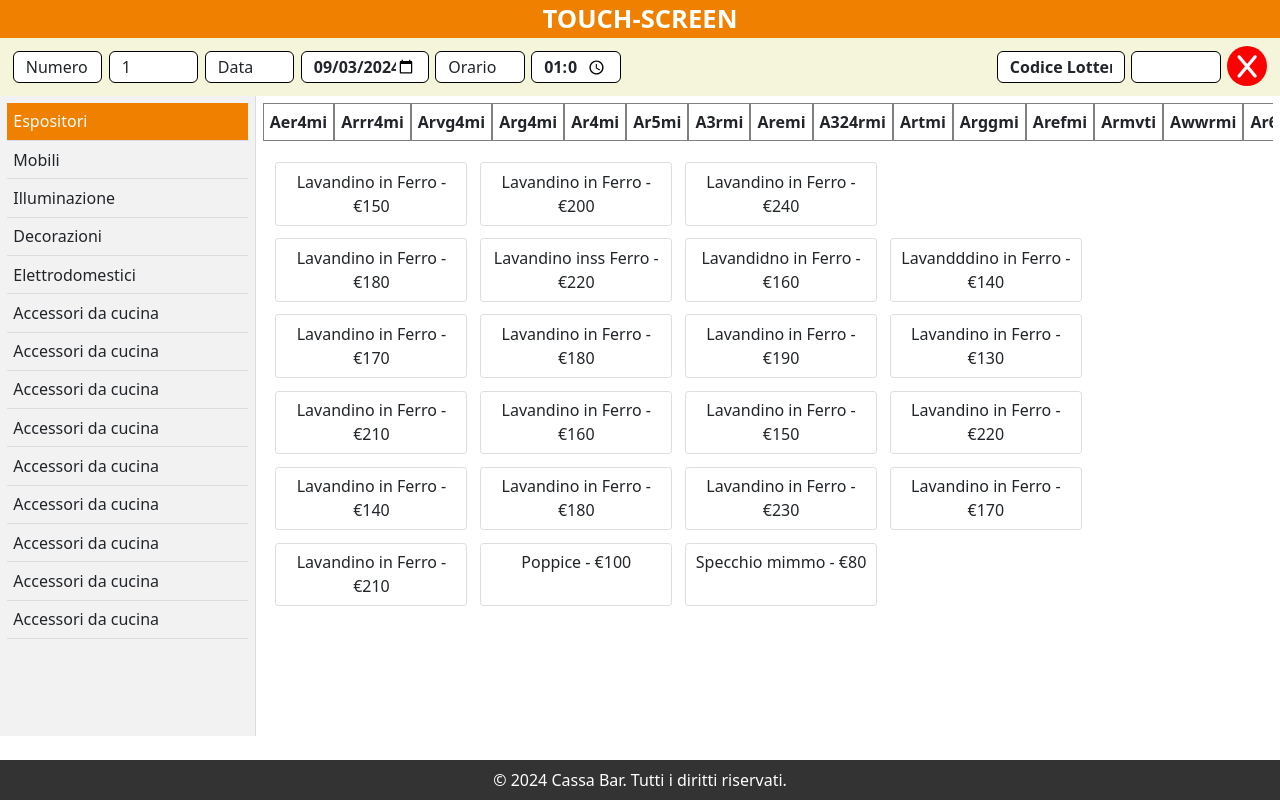
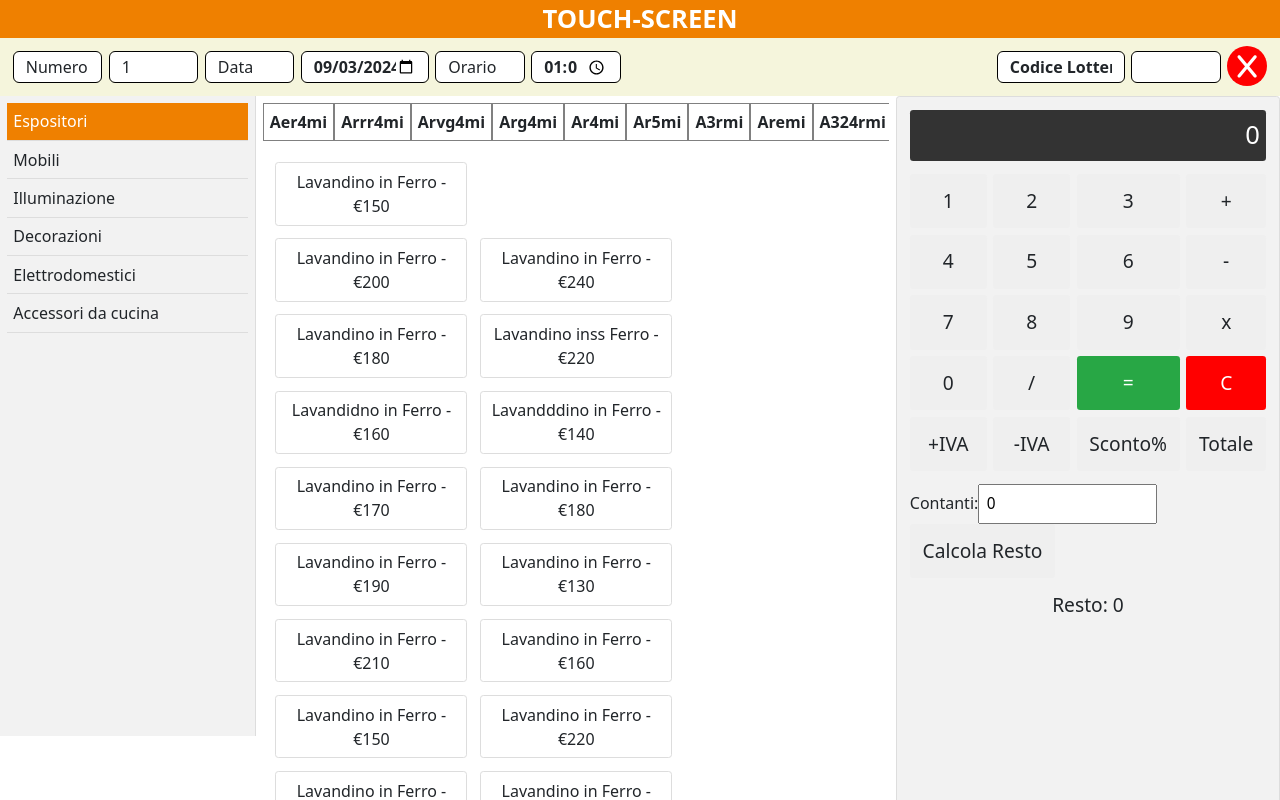
Before and after one commit to alessandropanico/CassaPassaparola, an Angular app: page /touchscreen in a window 1280 px wide. Shown: the top 800 px of the page. Built offline with nearby package versions, Linux system fonts and the light colour scheme.

Commit message:
continuo...

```diff
--- a/src/app/app.module.ts
+++ b/src/app/app.module.ts
@@ -8,6 +8,7 @@ import { HomeComponent } from './pagine/home/home.component';
 import { FooterComponent } from './shared/footer/footer.component';
 import { VenditaComponent } from './pagine/vendita/vendita/vendita.component';
 import { TouchScreenComponent } from './pagine/vendita/touch-screen/touch-screen.component';
+import { FormsModule } from '@angular/forms';
 
 @NgModule({
   declarations: [
@@ -20,7 +21,8 @@ import { TouchScreenComponent } from './pagine/vendita/touch-screen/touch-screen
   imports: [
     BrowserModule,
     AppRoutingModule,
-    RouterModule
+    RouterModule,
+    FormsModule
   ],
   providers: [
     provideClientHydration()
--- a/src/app/pagine/vendita/touch-screen/touch-screen.component.css
+++ b/src/app/pagine/vendita/touch-screen/touch-screen.component.css
@@ -171,3 +171,79 @@
   padding: 0.521vw;
   text-align: center;
 }
+
+
+/*----------------------*/
+.calcolatrice-container {
+  width: 30%;
+  background-color: #f2f2f2;
+  border: 0.052vw solid #ddd;
+  border-radius: 0.26vw;
+  padding: 1vw;
+  display: flex;
+  flex-direction: column;
+  align-items: center;
+  margin: 0;
+}
+
+.display {
+  background-color: #333;
+  color: white;
+  font-size: 2vw;
+  width: 100%;
+  text-align: right;
+  padding: 0.5vw;
+  border-radius: 0.26vw;
+  margin-bottom: 1vw;
+}
+
+.buttons {
+  display: grid;
+  grid-template-columns: repeat(4, 1fr);
+  grid-gap: 0.5vw;
+}
+
+.btn {
+  padding: 1vw;
+  background-color: #efefef;
+  border: none;
+  font-size: 1.5vw;
+  cursor: pointer;
+  border-radius: 0.26vw;
+  text-align: center;
+}
+
+.btn:hover {
+  background-color: #ddd;
+}
+
+.operazione {
+  background-color: #ef8000;
+  color: white;
+}
+
+.uguale {
+  background-color: #28a745;
+  color: white;
+}
+
+.reset {
+  background-color: red;
+  color: white;
+}
+
+.pagamento {
+  margin-top: 1vw;
+}
+
+.pagamento input {
+  width: 50%;
+  padding: 0.5vw;
+  font-size: 1.2vw;
+  margin-right: 1vw;
+}
+
+.resto-display {
+  margin-top: 1vw;
+  font-size: 1.5vw;
+}
--- a/src/app/pagine/vendita/touch-screen/touch-screen.component.html
+++ b/src/app/pagine/vendita/touch-screen/touch-screen.component.html
@@ -4,7 +4,7 @@
   </div>
 </div>
 
-<!-- Sezione esistente -->
+<!-- Sezione Esistente -->
 <section class="sezione1">
   <div class="contInput">
     <input class="form-control myForm" value="Numero" readonly />
@@ -27,8 +27,7 @@
       <input class="form-control formPers2" value="Codice Lotteria" readonly />
       <span class="spazio"></span>
       <input class="form-control myForm" type="text" id="inputCodice">
-      <div class="bordoX" >
-
+      <div class="bordoX">
         <i class="fa-solid fa-x" (click)="resetInput()"></i>
       </div>
     </div>
@@ -36,7 +35,6 @@
 </section>
 
 <!-- Nuova Sezione con Griglia e Pannello Laterale -->
-<!-- Layout Principale -->
 <div class="layout-container">
   <!-- Sidebar delle Categorie -->
   <div class="sidebar">
@@ -50,25 +48,14 @@
 
 
 
-  <!--CALCOLATRICE-->
-
-
-
-
-
-
-
   <!-- Griglia Centrale -->
   <div class="grid">
-    <!-- Intestazioni delle Colonne -->
     <div class="header-row">
       <div *ngFor="let tipologia of tipologie" class="header-cell" (click)="selezionaTipologia(tipologia)"
         [class.active]="tipologia === tipologiaSelezionata">
         {{ tipologia }}
       </div>
     </div>
-
-    <!-- Mostra gli articoli raggruppati per tipologia -->
     <div class="grid-content">
       <ng-container *ngIf="tipologiaSelezionata; else mostraTuttiArticoli">
         <div class="grid-column">
@@ -77,8 +64,6 @@
           </div>
         </div>
       </ng-container>
-
-      <!-- Mostra tutti gli articoli se nessuna tipologia è selezionata -->
       <ng-template #mostraTuttiArticoli>
         <div class="grid-column" *ngFor="let tipologia of tipologie">
           <div class="grid-item" *ngFor="let articolo of articoliFiltrati[tipologia]">
@@ -88,6 +73,49 @@
       </ng-template>
     </div>
   </div>
+
+
+
+  <!-- Sezione della Calcolatrice -->
+  <!-- Sezione della Calcolatrice -->
+<div class="calcolatrice-container">
+  <div class="display">{{ espressione || '0' }}</div>
+  <div class="buttons">
+    <button class="btn" (click)="aggiungiNumero('1')">1</button>
+    <button class="btn" (click)="aggiungiNumero('2')">2</button>
+    <button class="btn" (click)="aggiungiNumero('3')">3</button>
+    <button class="btn" (click)="aggiungiOperazione('+')">+</button>
+    <button class="btn" (click)="aggiungiNumero('4')">4</button>
+    <button class="btn" (click)="aggiungiNumero('5')">5</button>
+    <button class="btn" (click)="aggiungiNumero('6')">6</button>
+    <button class="btn" (click)="aggiungiOperazione('-')">-</button>
+    <button class="btn" (click)="aggiungiNumero('7')">7</button>
+    <button class="btn" (click)="aggiungiNumero('8')">8</button>
+    <button class="btn" (click)="aggiungiNumero('9')">9</button>
+    <button class="btn" (click)="aggiungiOperazione('*')">x</button>
+    <button class="btn" (click)="aggiungiNumero('0')">0</button>
+    <button class="btn" (click)="aggiungiOperazione('/')">/</button>
+    <button class="btn uguale" (click)="calcola()">=</button>
+    <button class="btn reset" (click)="reset()">C</button>
+    <button class="btn" (click)="aggiungiIva()">+IVA</button>
+    <button class="btn" (click)="rimuoviIva()">-IVA</button>
+    <button class="btn" (click)="applicaSconto()">Sconto%</button>
+    <button class="btn" (click)="totale()">Totale</button>
+  </div>
+
+  <div class="pagamento">
+    <label for="pagaContanti">Contanti: </label>
+    <input type="number" id="pagaContanti" placeholder="Inserisci importo" [(ngModel)]="importoPagamento">
+    <button class="btn" (click)="calcolaResto()">Calcola Resto</button>
+  </div>
+
+  <div class="resto-display">
+    Resto: <span id="resto">{{ resto || '0' }}</span>
+  </div>
 </div>
 
-<app-footer></app-footer>
+
+
+
+
+</div>
--- a/src/app/pagine/vendita/touch-screen/touch-screen.component.ts
+++ b/src/app/pagine/vendita/touch-screen/touch-screen.component.ts
@@ -1,9 +1,10 @@
 import { Component, OnInit } from '@angular/core';
+
 
 interface Articolo {
   nome: string;
   tipologia: string;
-  prezzo: number; // Aggiunta della proprietà 'prezzo'
+  prezzo: number;
 }
 
 interface Categoria {
@@ -22,7 +23,14 @@ export class TouchScreenComponent implements OnInit {
   categoriaSelezionata: Categoria | null = null;
   articoliFiltrati: { [key: string]: Articolo[] } = {};
   tipologie: string[] = [];
-  tipologiaSelezionata: string | null = null; // Variabile per tracciare la tipologia selezionata
+  tipologiaSelezionata: string | null = null;
+
+  espressione: string = '';
+  risultato: number = 0;
+  iva: number = 22; // IVA al 22%
+  sconto: number = 0;
+  importoPagamento: number = 0;
+  resto: number = 0;
 
   ngOnInit(): void {
     this.setCurrentDate();
@@ -35,44 +43,30 @@ export class TouchScreenComponent implements OnInit {
     }
   }
 
-
-
   setCurrentDate(): void {
     const now = new Date();
-    const year = now.getFullYear();
-    const month = (now.getMonth() + 1).toString().padStart(2, '0');
-    const day = now.getDate().toString().padStart(2, '0');
-    this.currentDate = `${year}-${month}-${day}`;
+    this.currentDate = now.toISOString().split('T')[0];
   }
 
   setCurrentTime(): void {
     const now = new Date();
-    const hours = now.getHours().toString().padStart(2, '0');
-    const minutes = now.getMinutes().toString().padStart(2, '0');
-    this.currentTime = `${hours}:${minutes}`;
+    this.currentTime = now.toTimeString().split(':').slice(0, 2).join(':');
   }
 
   selezionaCategoria(categoria: Categoria): void {
     this.categoriaSelezionata = categoria;
     this.articoliFiltrati = {};
-
-    // Raggruppa gli articoli per tipologia
     categoria.articoli.forEach((articolo) => {
       if (!this.articoliFiltrati[articolo.tipologia]) {
         this.articoliFiltrati[articolo.tipologia] = [];
       }
       this.articoliFiltrati[articolo.tipologia].push(articolo);
     });
-
-    // Estrai le tipologie
     this.tipologie = Object.keys(this.articoliFiltrati);
-
-    // Imposta tipologia selezionata su null per visualizzare tutto all'inizio
     this.tipologiaSelezionata = null;
   }
 
   selezionaTipologia(tipologia: string | null): void {
-    // Aggiorna la variabile tipologiaSelezionata con la tipologia cliccata
     this.tipologiaSelezionata = tipologia;
   }
 
@@ -82,6 +76,107 @@ export class TouchScreenComponent implements OnInit {
       inputElement.value = '';
     }
   }
+
+  aggiungiNumero(numero: string): void {
+    this.espressione += numero;
+  }
+
+  aggiungiOperazione(operazione: string): void {
+    this.espressione += ` ${operazione} `;
+  }
+
+  calcola(): void {
+    try {
+      this.risultato = this.calcolaEspressione(this.espressione);
+      this.espressione = this.risultato.toString();
+    } catch (error) {
+      console.error('Errore nel calcolo:', error);
+      this.risultato = 0;
+      this.espressione = '';
+    }
+  }
+
+  reset(): void {
+    this.espressione = '';
+    this.risultato = 0;
+  }
+
+  aggiungiIva(): void {
+    this.risultato += (this.risultato * this.iva) / 100;
+    this.espressione = this.risultato.toString();
+  }
+
+  rimuoviIva(): void {
+    this.risultato /= (1 + this.iva / 100);
+    this.espressione = this.risultato.toString();
+  }
+
+  applicaSconto(): void {
+    this.risultato -= (this.risultato * this.sconto) / 100;
+    this.espressione = this.risultato.toString();
+  }
+
+  totale(): void {
+    this.espressione = this.risultato.toString();
+  }
+
+  calcolaResto(): void {
+    this.resto = this.importoPagamento - this.risultato;
+  }
+
+  calcolaEspressione(espressione: string): number {
+    try {
+      // Rimuovi spazi all'inizio e alla fine dell'espressione
+      espressione = espressione.trim();
+
+      // Converte l'espressione in un array di parti, separando per gli spazi
+      const parti = espressione.split(' ').filter(p => p !== '');
+
+      if (parti.length < 3) {
+        throw new Error('Espressione non valida');
+      }
+
+      // Inizializza il risultato con il primo valore
+      let risultato: number = parseFloat(parti[0]);
+
+      // Itera attraverso le parti dell'espressione
+      for (let i = 1; i < parti.length; i += 2) {
+        const operatore = parti[i];
+        const valore = parseFloat(parti[i + 1]);
+
+        if (isNaN(valore)) {
+          throw new Error('Valore non valido');
+        }
+
+        switch (operatore) {
+          case '+':
+            risultato += valore;
+            break;
+          case '-':
+            risultato -= valore;
+            break;
+          case '*':
+            risultato *= valore;
+            break;
+          case '/':
+            if (valore === 0) {
+              throw new Error('Divisione per zero');
+            }
+            risultato /= valore;
+            break;
+          default:
+            throw new Error('Operatore non valido');
+        }
+      }
+
+      return risultato;
+    } catch (error) {
+      console.error('Errore nel calcolo dell\'espressione:', error);
+      return 0;
+    }
+  }
+
+
 
   categorie: Categoria[] = [
     {
@@ -163,109 +258,5 @@ export class TouchScreenComponent implements OnInit {
         { nome: 'Tostapane', tipologia: 'Elettrodomestici', prezzo: 40 },
       ],
     },
-
-
-    {
-      nome: 'Accessori da cucina',
-      articoli: [
-        { nome: 'Pentola in acciaio', tipologia: 'Pentole', prezzo: 80 },
-        { nome: 'Set di coltelli', tipologia: 'Coltelli', prezzo: 120 },
-        { nome: 'Tagliere in legno', tipologia: 'Taglieri', prezzo: 30 },
-        { nome: 'Bollitore elettrico', tipologia: 'Elettrodomestici', prezzo: 50 },
-        { nome: 'Tostapane', tipologia: 'Elettrodomestici', prezzo: 40 },
-      ],
-    },
-
-
-    {
-      nome: 'Accessori da cucina',
-      articoli: [
-        { nome: 'Pentola in acciaio', tipologia: 'Pentole', prezzo: 80 },
-        { nome: 'Set di coltelli', tipologia: 'Coltelli', prezzo: 120 },
-        { nome: 'Tagliere in legno', tipologia: 'Taglieri', prezzo: 30 },
-        { nome: 'Bollitore elettrico', tipologia: 'Elettrodomestici', prezzo: 50 },
-        { nome: 'Tostapane', tipologia: 'Elettrodomestici', prezzo: 40 },
-      ],
-    },
-
-
-    {
-      nome: 'Accessori da cucina',
-      articoli: [
-        { nome: 'Pentola in acciaio', tipologia: 'Pentole', prezzo: 80 },
-        { nome: 'Set di coltelli', tipologia: 'Coltelli', prezzo: 120 },
-        { nome: 'Tagliere in legno', tipologia: 'Taglieri', prezzo: 30 },
-        { nome: 'Bollitore elettrico', tipologia: 'Elettrodomestici', prezzo: 50 },
-        { nome: 'Tostapane', tipologia: 'Elettrodomestici', prezzo: 40 },
-      ],
-    },
-
-
-
-    {
-      nome: 'Accessori da cucina',
-      articoli: [
-        { nome: 'Pentola in acciaio', tipologia: 'Pentole', prezzo: 80 },
-        { nome: 'Set di coltelli', tipologia: 'Coltelli', prezzo: 120 },
-        { nome: 'Tagliere in legno', tipologia: 'Taglieri', prezzo: 30 },
-        { nome: 'Bollitore elettrico', tipologia: 'Elettrodomestici', prezzo: 50 },
-        { nome: 'Tostapane', tipologia: 'Elettrodomestici', prezzo: 40 },
-      ],
-    },
-
-
-
-    {
-      nome: 'Accessori da cucina',
-      articoli: [
-        { nome: 'Pentola in acciaio', tipologia: 'Pentole', prezzo: 80 },
-        { nome: 'Set di coltelli', tipologia: 'Coltelli', prezzo: 120 },
-        { nome: 'Tagliere in legno', tipologia: 'Taglieri', prezzo: 30 },
-        { nome: 'Bollitore elettrico', tipologia: 'Elettrodomestici', prezzo: 50 },
-        { nome: 'Tostapane', tipologia: 'Elettrodomestici', prezzo: 40 },
-      ],
-    },
-
-
-
-    {
-      nome: 'Accessori da cucina',
-      articoli: [
-        { nome: 'Pentola in acciaio', tipologia: 'Pentole', prezzo: 80 },
-        { nome: 'Set di coltelli', tipologia: 'Coltelli', prezzo: 120 },
-        { nome: 'Tagliere in legno', tipologia: 'Taglieri', prezzo: 30 },
-        { nome: 'Bollitore elettrico', tipologia: 'Elettrodomestici', prezzo: 50 },
-        { nome: 'Tostapane', tipologia: 'Elettrodomestici', prezzo: 40 },
-      ],
-    },
-
-
-
-    {
-      nome: 'Accessori da cucina',
-      articoli: [
-        { nome: 'Pentola in acciaio', tipologia: 'Pentole', prezzo: 80 },
-        { nome: 'Set di coltelli', tipologia: 'Coltelli', prezzo: 120 },
-        { nome: 'Tagliere in legno', tipologia: 'Taglieri', prezzo: 30 },
-        { nome: 'Bollitore elettrico', tipologia: 'Elettrodomestici', prezzo: 50 },
-        { nome: 'Tostapane', tipologia: 'Elettrodomestici', prezzo: 40 },
-      ],
-    },
-
-
-
-
-    {
-      nome: 'Accessori da cucina',
-      articoli: [
-        { nome: 'Pentola in acciaio', tipologia: 'Pentole', prezzo: 80 },
-        { nome: 'Set di coltelli', tipologia: 'Coltelli', prezzo: 120 },
-        { nome: 'Tagliere in legno', tipologia: 'Taglieri', prezzo: 30 },
-        { nome: 'Bollitore elettrico', tipologia: 'Elettrodomestici', prezzo: 50 },
-        { nome: 'Tostapane', tipologia: 'Elettrodomestici', prezzo: 40 },
-      ],
-    },
-
-
   ];
 }
```
